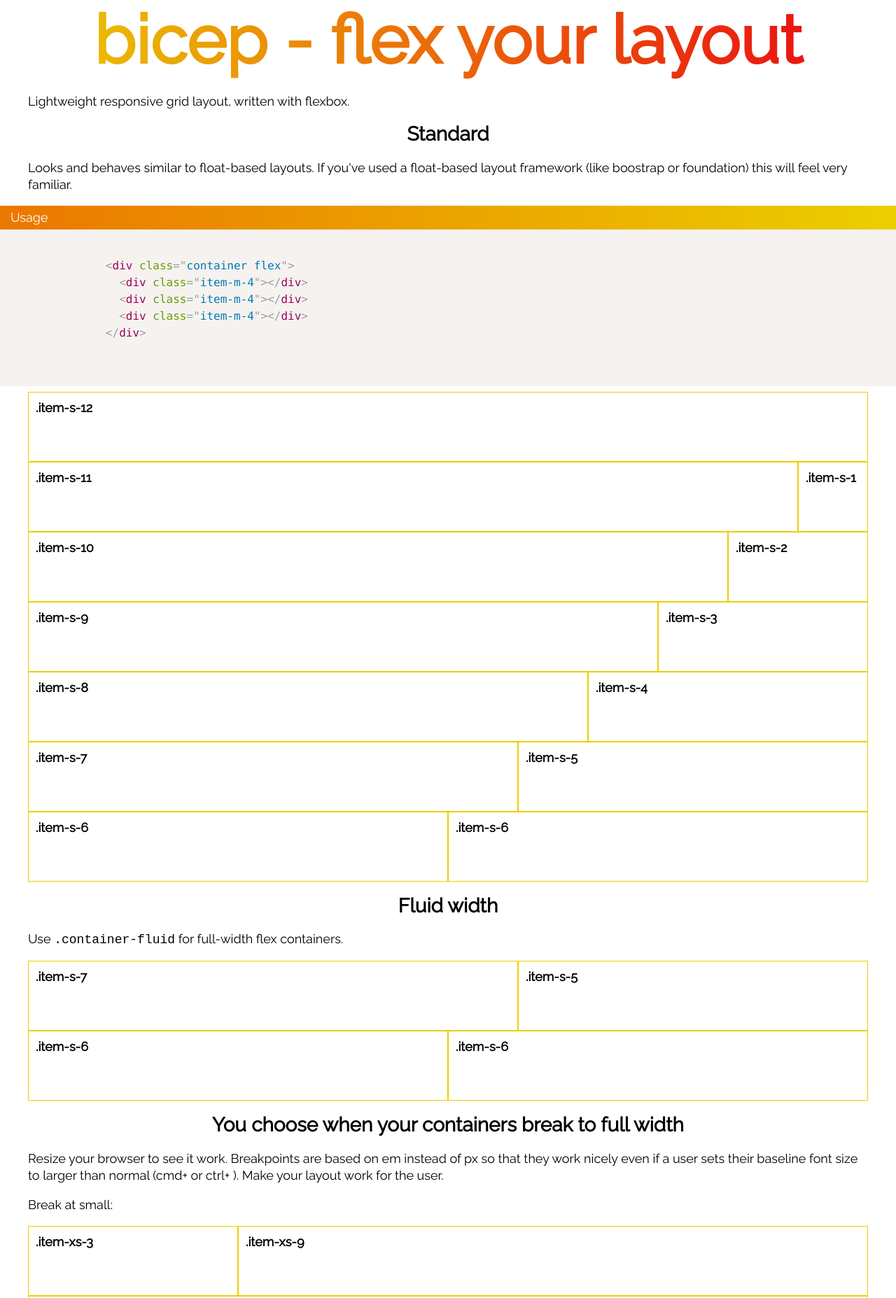
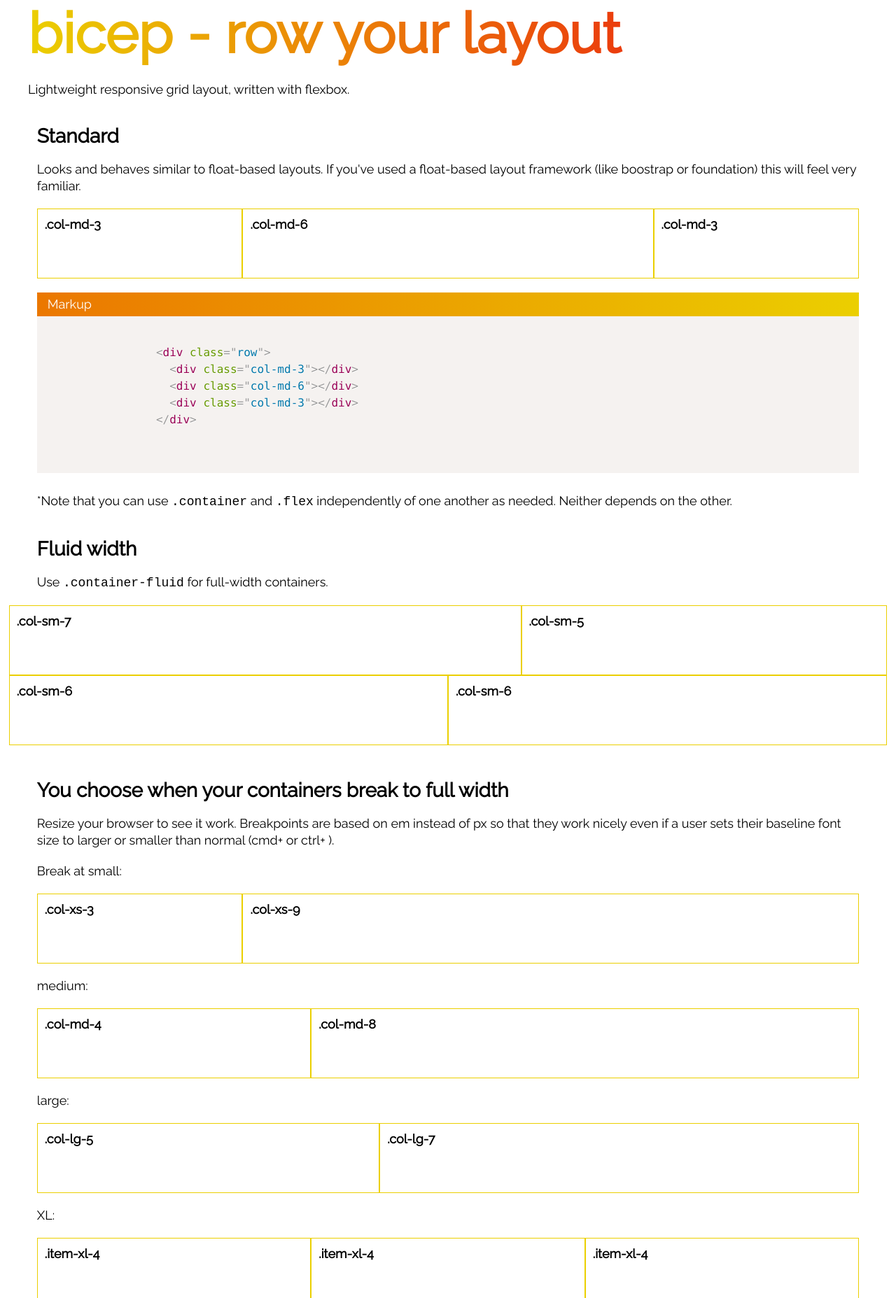
Before and after one commit to ahoy1/bicep_demo, a website: page index.html in a window 1280 px wide. Shown: the top 1855 px of the page at 70% size. Drawn offline with Linux system fonts and the light colour scheme.

Commit message:
rewrite markup/classes to use new classnames

```diff
--- a/index.html
+++ b/index.html
@@ -1,5 +1,6 @@
 <!DOCTYPE html>
 <html>
+
 <head>
   <meta charset="UTF-8">
   <meta name="viewport" content="width=device-width,initial-scale=1">
@@ -13,158 +14,187 @@
   <link rel="stylesheet" href="bicep.min.css" type="text/css">
   <link rel="stylesheet" href="style.min.css">
 </head>
+
 <body>
-
-    <h1>bicep - flex your layout</h1>
-
-    <div class="container flex">
-      <div class="item-xs-12 ">
+  <section class="demo-section-hero container">
+    <div class="headerrow">
+      <div class="col-xs-12">
+        <h1>bicep - row your layout</h1>
         <p>Lightweight responsive grid layout, written with flexbox.</p>
+      </div>
+    </div>
+  </section>
+  <section class="demo-section-standard container">
+    <div class="row flex-justify-center">
+      <div class="col-xs-12">
         <h2>Standard</h2>
         <p>Looks and behaves similar to float-based layouts. If you've used a float-based layout framework (like boostrap or foundation) this will feel very familiar.</p>
       </div>
     </div>
-    <div class="container-fluid flex">
-      <div class="item-xs-12 ">
-        <div class="markup-block-header">
-          Usage
+    <div class="row demo-style">
+      <div class="col-md-3">.col-md-3</div>
+      <div class="col-md-6">.col-md-6</div>
+      <div class="col-md-3">.col-md-3</div>
+    </div>
+    <div class="row">
+      <div class="col-lg-12">
+        <div class="gradient-header">
+          Markup
         </div>
         <pre class="language-markup">
             <code class="language-markup">
-              &lt;div class="container flex"&gt;
-                &lt;div class="item-m-4"&gt;&lt;/div&gt;
-                &lt;div class="item-m-4"&gt;&lt;/div&gt;
-                &lt;div class="item-m-4"&gt;&lt;/div&gt;
+                &lt;div class="row"&gt;
+                  &lt;div class="col-md-3"&gt;&lt;/div&gt;
+                  &lt;div class="col-md-6"&gt;&lt;/div&gt;
+                  &lt;div class="col-md-3"&gt;&lt;/div&gt;
                 &lt;/div&gt;
             </code>
             </pre>
       </div>
-    </div>
-
-    <div class="container flex demo-style">
-      <div class="item-s-12">.item-s-12</div>
-      <div class="item-s-11">.item-s-11</div>
-      <div class="item-s-1">.item-s-1</div>
-      <div class="item-s-10">.item-s-10</div>
-      <div class="item-s-2">.item-s-2</div>
-      <div class="item-s-9">.item-s-9</div>
-      <div class="item-s-3">.item-s-3</div>
-      <div class="item-s-8">.item-s-8</div>
-      <div class="item-s-4">.item-s-4</div>
-      <div class="item-s-7">.item-s-7</div>
-      <div class="item-s-5">.item-s-5</div>
-      <div class="item-s-6">.item-s-6</div>
-      <div class="item-s-6">.item-s-6</div>
-    </div>
-    <section>
-    <div class="container flex">
-      <div class="item-xs-12">
-        <h2>Fluid width</h2>
-        <p>Use <code>.container-fluid</code> for full-width flex containers.</p>
+      <div class="col-xs-12">
+        <p>*Note that you can use <code>.container</code> and <code>.flex</code> independently of one another as needed. Neither depends on the other.</p>
       </div>
     </div>
-    <div class="container flex demo-style">
-      <div class="item-s-7">.item-s-7</div>
-      <div class="item-s-5">.item-s-5</div>
-      <div class="item-s-6">.item-s-6</div>
-      <div class="item-s-6">.item-s-6</div>
+  </section>
+
+  <section>
+    <div class="container">
+      <div class="row">
+        <div class="col-xs-12">
+          <h2>Fluid width</h2>
+          <p>Use <code>.container-fluid</code> for full-width containers.</p>
+        </div>
+      </div>
+    </div>
+    <div class="container-fluid">
+      <div class="row demo-style">
+        <div class="col-sm-7">.col-sm-7</div>
+        <div class="col-sm-5">.col-sm-5</div>
+        <div class="col-sm-6">.col-sm-6</div>
+        <div class="col-sm-6">.col-sm-6</div>
+      </div>
     </div>
   </section>
-    <div class="container flex">
-      <div class="item-xs-12">
+  <section class="container">
+    <div class="row">
+      <div class="col-xs-12">
         <h2>You choose when your containers break to full width</h2>
-        <p>Resize your browser to see it work. Breakpoints are based on em instead of px so that they work nicely even if a user sets their baseline font size to larger than normal (cmd+ or ctrl+ ). Make your layout work for the user.</p>
+        <p>Resize your browser to see it work. Breakpoints are based on em instead of px so that they work nicely even if a user sets their baseline font size to larger or smaller than normal (cmd+ or ctrl+ ).</p>
         <p>Break at small:</p>
       </div>
     </div>
-    <div class="container flex demo-style">
-      <div class="item-s-3">.item-xs-3</div>
-      <div class="item-s-9">.item-xs-9</div>
-      <div class="item-xs-12 ">
+    <div class="row demo-style">
+      <div class="col-sm-3">.col-xs-3</div>
+      <div class="col-sm-9">.col-xs-9</div>
+    </div>
+    <div class="row">
+      <div class="col-xs-12 ">
         <p>medium:</p>
       </div>
-      <div class="item-m-4">.item-m-4</div>
-      <div class="item-m-8">.item-m-8</div>
-      <div class="item-xs-12 ">
+    </div>
+    <div class="row demo-style">
+      <div class="col-md-4">.col-md-4</div>
+      <div class="col-md-8">.col-md-8</div>
+    </div>
+    <div class="row">
+      <div class="col-xs-12 ">
         <p>large:</p>
       </div>
-      <div class="item-l-5">.item-l-5</div>
-      <div class="item-l-7">.item-l-7</div>
-      <div class="item-xs-12 ">
+    </div>
+    <div class="row demo-style">
+      <div class="col-lg-5">.col-lg-5</div>
+      <div class="col-lg-7">.col-lg-7</div>
+    </div>
+    <div class="row">
+      <div class="col-xs-12 ">
         <p>XL:</p>
       </div>
+    </div>
+    <div class="row demo-style">
       <div class="item-xl-4">.item-xl-4</div>
       <div class="item-xl-4">.item-xl-4</div>
       <div class="item-xl-4">.item-xl-4</div>
-      <div class="item-xs-12 ">
+    </div>
+    <div class="row">
+      <div class="col-xs-12 ">
         <p>or never:</p>
       </div>
-      <div class="item-xs-6">.item-xs-6</div>
-      <div class="item-xs-6">.item-xs-6</div>
-      <div class="item-xs-12 ">
+    </div>
+    <div class="row demo-style">
+      <div class="col-xs-6">.col-xs-6</div>
+      <div class="col-xs-6">.col-xs-6</div>
+    </div>
+    <div class="row">
+      <div class="col-xs-12 ">
         <p>You can also use multiple classes to define different layout at different sizes:</p>
       </div>
-      <div class="item-m-6 item-l-3 item-xl-6">.item-m-6 .item-l-3 .item-xl-6</div>
-      <div class="item-m-6 item-l-3 item-xl-6">.item-m-6 .item-l-3 .item-xl-6</div>
-      <div class="item-m-6 item-l-3 item-xl-3">.item-m-6 .item-l-3 .item-xl-3</div>
-      <div class="item-m-6 item-l-3 item-xl-9">.item-m-6 .item-l-3 .item-xl-9</div>
-      <div class="item-m-6">.item-m-6</div>
     </div>
-
-
-    <div class="container flex">
-      <div class="item-xs-12 ">
+    <div class="row demo-style">
+      <div class="col-md-6 col-lg-3 item-xl-6">.col-md-6 .col-lg-3 .item-xl-6</div>
+      <div class="col-md-6 col-lg-3 item-xl-6">.col-md-6 .col-lg-3 .item-xl-6</div>
+      <div class="col-md-6 col-lg-3 item-xl-3">.col-md-6 .col-lg-3 .item-xl-3</div>
+      <div class="col-md-6 col-lg-3 item-xl-9">.col-md-6 .col-lg-3 .item-xl-9</div>
+      <div class="col-md-6">.col-md-6</div>
+    </div>
+  </section>
+  <section class="container">
+    <div class="row">
+      <div class="col-xs-12 ">
         <h2>Want some gutters?</h2>
-        <p>Give your items a little breathing room. Add the <code>gutters</code> class to your flex container</p>
+        <p>Give your items a little breathing room. Add the <code>gutters</code> class to your row container</p>
       </div>
     </div>
-    <div class="container flex gutters demo-style">
-      <div class="item-m-4">.item-m-4</div>
-      <div class="item-m-4">.item-m-4</div>
-      <div class="item-m-4">.item-m-4</div>
+    <div class="row gutters demo-style">
+      <div class="col-md-4">.col-md-4</div>
+      <div class="col-md-4">.col-md-4</div>
+      <div class="col-md-4">.col-md-4</div>
     </div>
-
-    <div class="flex container">
-      <div class="item-xs-12 ">
+  </section>
+  <section class="container">
+    <div class="row">
+      <div class="col-xs-12 ">
         <h2>Bicep supports reordering</h2>
-        <p>By default, flex items are laid out in DOM order. You can change that with the order attribute.</p>
+        <p>By default, row items are laid out in DOM order. You can change that with the order attribute.</p>
         <p>Use the <code>.item-order-[breakpoint]-[order]</code> classes to rearrange the order that items appear.</p>
         <p>Inspect these items to see what orer. You'll also notice that they swap back to the DOM order under the medium breakpoint.</p>
       </div>
     </div>
-    <div class="container flex gutters demo-style">
-      <div class="item-s-4 item-order-m-2">.item-s-4.item-order-m-2</div>
-      <div class="item-s-5 item-order-m-3">.item-s-5.item-order-m-3</div>
-      <div class="item-s-3 item-order-m-1">.item-s-3.item-order-m-1</div>
+    <div class="row gutters demo-style">
+      <div class="col-sm-4 item-order-m-2">.col-sm-4.item-order-m-2</div>
+      <div class="col-sm-5 item-order-m-3">.col-sm-5.item-order-m-3</div>
+      <div class="col-sm-3 item-order-m-1">.col-sm-3.item-order-m-1</div>
     </div>
-
-    <div class="flex container">
-      <div class="item-xs-12 ">
+  </section>
+  <section class="container">
+    <div class="row">
+      <div class="col-xs-12 ">
         <h2>I hear flexbox is good for vertical centering...</h2>
       </div>
     </div>
-    <div class="container flex demo-style">
-      <div class="item-xs-12 flex container flex-center" style="min-height:400px;">
-        <div class="item-xs-6">
+    <div class="row demo-style">
+      <div class="col-xs-12 row container flex-center" style="min-height:400px;">
+        <div class="col-xs-6">
           <p>
             You heard right. Apply the <code>.flex-center</code> class to your <code>flex</code> element to center it's child items both vertically <i>and</i> horizontally.
           </p>
         </div>
       </div>
     </div>
-
-
+  </section>
   <script src="prism.js"></script>
   <script type="text/javascript">
   var _gaq = _gaq || [];
   _gaq.push(['_setAccount', 'UA-XXXXXXXX-Y']);
   _gaq.push(['_trackPageview']);
-     (function()
-     {
-      var ga = document.createElement('script'); ga.type = 'text/javascript'; ga.async = true;
+  (function() {
+    var ga = document.createElement('script');
+    ga.type = 'text/javascript';
+    ga.async = true;
     ga.src = ('https:' == document.location.protocol ? 'https://ssl' : 'http://www') + '.google-analytics.com/ga.js';
-      var s = document.getElementsByTagName('script')[0]; s.parentNode.insertBefore(ga, s);
+    var s = document.getElementsByTagName('script')[0];
+    s.parentNode.insertBefore(ga, s);
   })();
   </script>
 </body>
+
 </html>
--- a/style.scss
+++ b/style.scss
@@ -29,11 +29,11 @@
 }
 
 h1, h2 {
-  text-align:center;
+  //text-align:center;
 }
 
 h1{
-  font-size: 6.0em;
+  font-size: 5.0em;
   -webkit-background-clip: text;
   -webkit-text-fill-color: transparent;
   background-image: -webkit-linear-gradient(left, $yellow, $red);
@@ -62,7 +62,11 @@
   text-align:left;
 }
 
-.flex.demo-style > div{
+p {
+  margin:20px 0;
+}
+
+.demo-style > div{
   padding:10px;
   font-size:18px;
   font-weight:bold;
@@ -83,16 +87,21 @@
   }
 }
 
+section {
+  margin-bottom:30px;
+}
+
 //small change to prism style
 :not(pre) > code[class*="language-"],
 pre[class*="language-"] {
     margin-top: 0;
 }
 
-.markup-block-header {
+.gradient-header {
     background: #EB7700;
     background-image: -webkit-linear-gradient(right,$yellow,$orange);
     padding: 5px 15px;
+    margin:20px 0 0 0;
     font-size: 18px;
     color: #fff;
 }
```
Also changed, not shown: bicep.min.css, style.min.css. Lines whose indentation alone changed are shown as unchanged.
